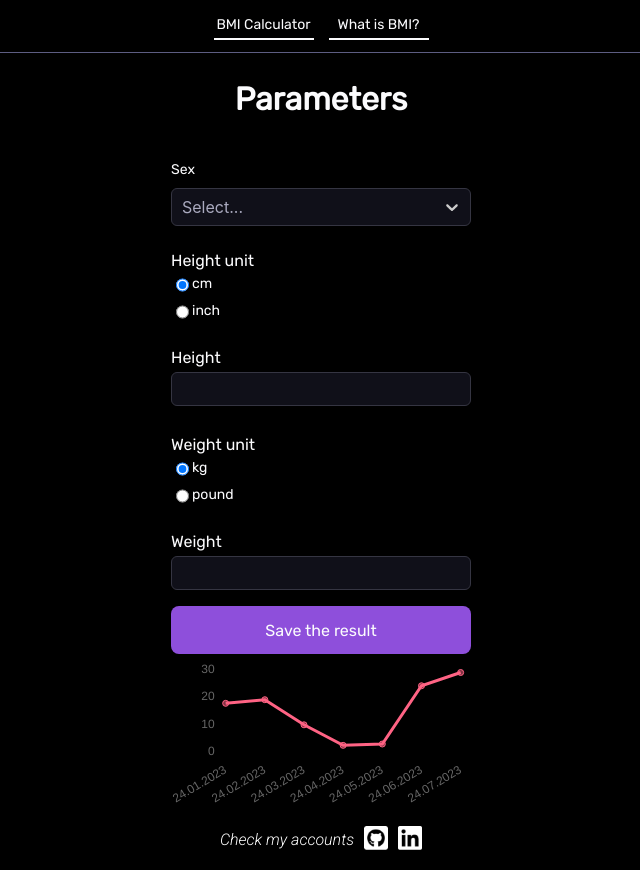
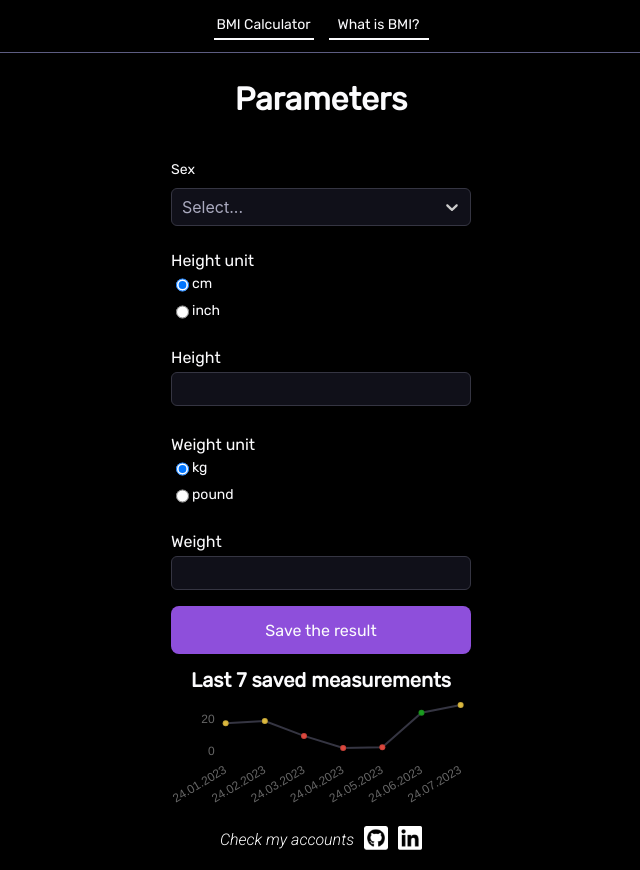
Before and after one commit to WeronikaCzepiela/bmi-calculator, a React (Create React App) app: page / in a window 1280 px wide. Shown: the whole page, without its empty margins (319-959 px from the left). Built offline with nearby package versions, Linux system fonts and the light colour scheme.

Commit message:
Add layout for points elements and line element in chart

```diff
--- a/src/components/Chart/Chart.jsx
+++ b/src/components/Chart/Chart.jsx
@@ -1,11 +1,11 @@
 import './Chart.scss'
 import React from 'react'
 import {
+  CategoryScale,
   Chart as ChartJS,
-  CategoryScale,
   LinearScale,
+  LineElement,
   PointElement,
-  LineElement,
   Title,
   Tooltip,
 } from 'chart.js'
@@ -22,24 +22,69 @@ export const Chart = ({ measurementsHistory }) => {
     { date: '24.06.2023', value: '24.00' },
     { date: '24.07.2023', value: '28.80' },
   ]
+  const colorResult = (dataValue) =>
+    dataValue.map((stringItem) => {
+      const item = parseInt(stringItem)
+      if (item < 17 || item >= 30) return '#DC483E'
+      if ((item >= 17 && item < 18.5) || (item >= 25 && item < 30)) return '#DCB93E'
+      if (item >= 18.5 && item < 25) return '#1A9C1F'
+    })
 
   const labels = measurements.map((item) => item.date)
+  const dataValue = measurements.map((item) => item.value)
+  const count = labels.length.toString()
+  console.log(count)
 
-  const data = {
+  const dataSet = {
     labels,
     datasets: [
       {
-        label: 'Dataset 1',
-        data: measurements.map((item) => item.value),
-        borderColor: 'rgb(255, 99, 132)',
-        backgroundColor: 'rgba(255, 99, 132, 0.5)',
+        xAxisID: 'xAxis',
+        yAxisID: 'yAxis',
+        label: 'Dataset',
+        data: dataValue,
+        borderWidth: 2,
+        elements: {
+          line: {
+            borderColor: '#353542',
+          },
+          point: {
+            backgroundColor: colorResult(dataValue),
+          },
+        },
       },
     ],
   }
 
+  const options = {
+    options: {
+      scales: {
+        xAxis: {
+          gridLines: {
+            color: '#DC483E',
+            lineWidth: 2,
+          },
+        },
+      },
+    },
+    plugins: {
+      title: {
+        width: 200,
+        color: '#FBFBFD',
+        display: true,
+        text: `Last ${count} saved measurements`,
+        font: {
+          size: 20,
+          family: 'Rubik',
+          style: 'regular',
+        },
+      },
+    },
+  }
+
   return (
     <div className={'chart'}>
-      <Line data={data} />
+      <Line data={dataSet} options={options} />
     </div>
   )
 }
--- a/src/components/Chart/Chart.scss
+++ b/src/components/Chart/Chart.scss
@@ -0,0 +1 @@
+@import url('https://fonts.googleapis.com/css2?family=Rubik&display=swap');
```
